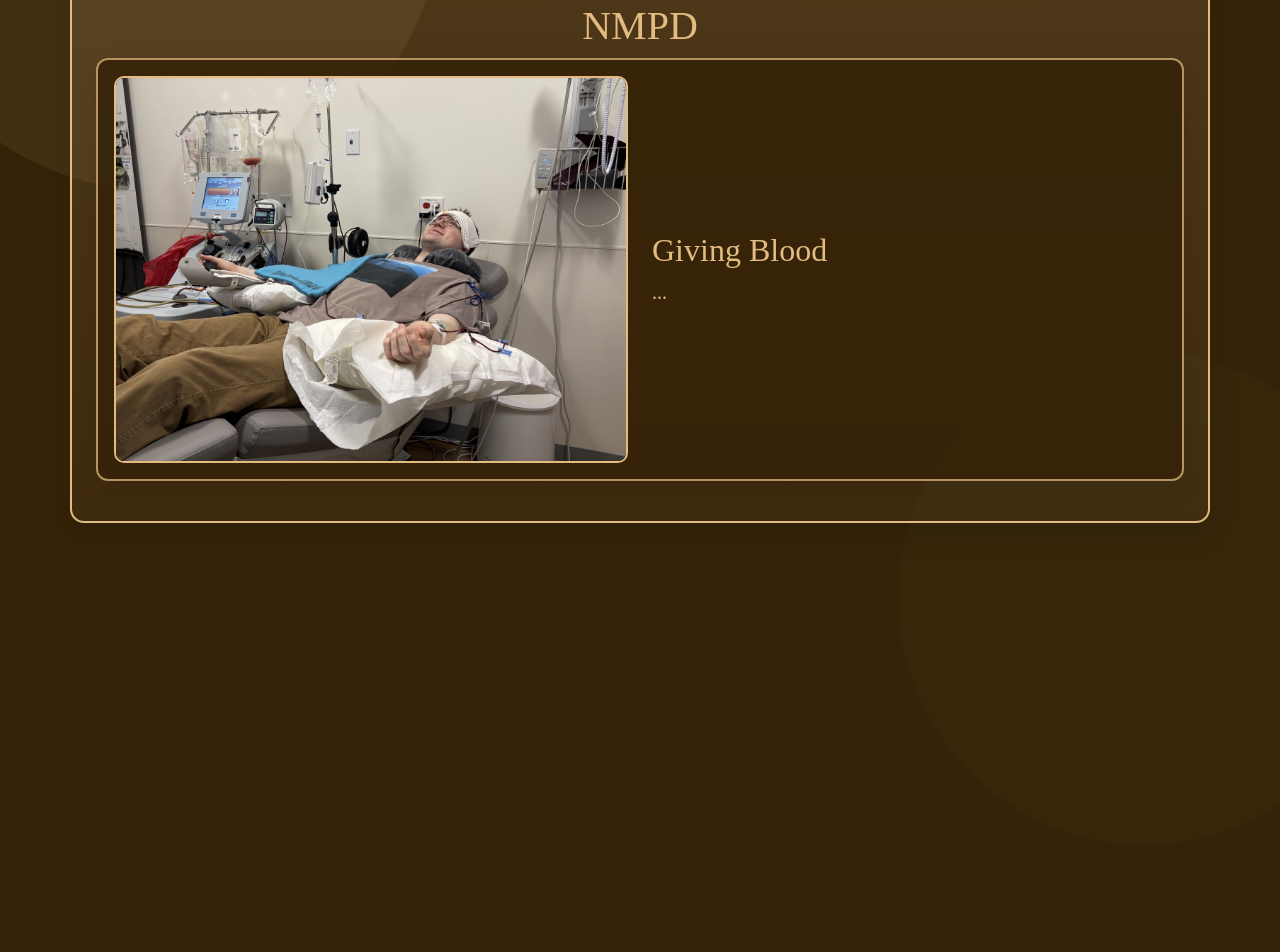
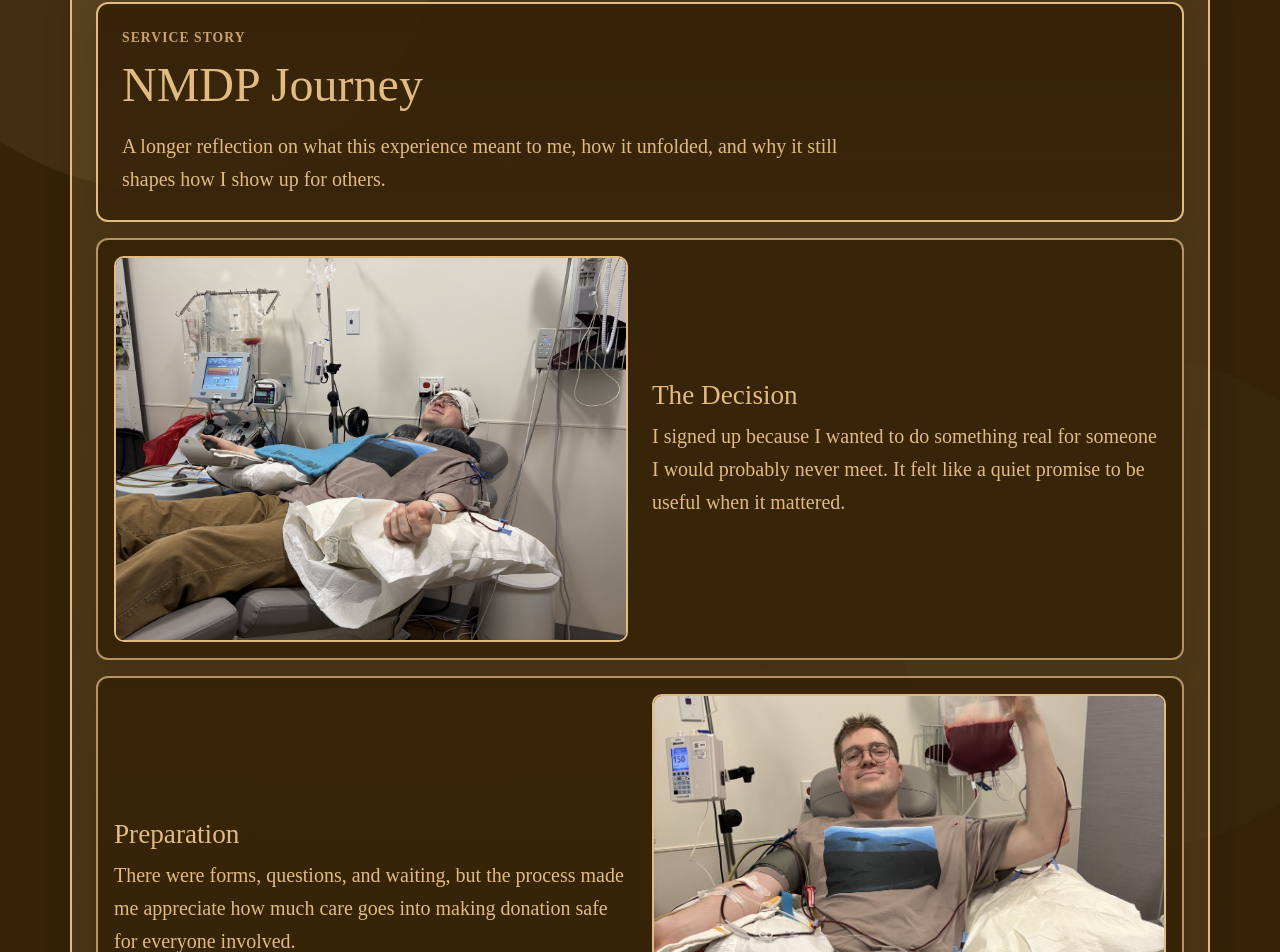
Before and after one commit to BraydenPierce/My-Portfolio-Webpage, a React (Create React App) app in the folder frontend/: page /nmpd in a window 1280 px wide. Shown: the part 130-1082 px from the top of the page. Before the commit the page ends 906 px from the top, so only its background shows below. Built offline with nearby package versions, Linux system fonts and the light colour scheme; no server answers.

Commit message:
update: set the background circles to be on everypage

```diff
--- a/frontend/src/App.jsx
+++ b/frontend/src/App.jsx
@@ -61,7 +61,11 @@
   }, []);
 
   return (
-    <>
+    <div className="app-bg">
+      <div className="app-bg-circle app-bg-circle-one" aria-hidden="true" />
+      <div className="app-bg-circle app-bg-circle-two" aria-hidden="true" />
+
+      <div className="app-content">
         <NavBar
           isAuthenticated={isAuthenticated}
           onLogoutSuccess={() => {
@@ -75,18 +79,14 @@
           <Route path="/" element={<Home />} />
           <Route path="/experience" element={<Xp />} />
           <Route path="/portfolio" element={<Portfolio />} />
-
           <Route path="/nmpd" element={<Nmpd />} />
-        <Route path="/onc" element={<Onc/>} />
-
+          <Route path="/onc" element={<Onc />} />
           <Route path="/hobbies" element={<Hobbies isAdmin={user?.accType === "Admin"} />} />
-        <Route
-          path="/login"
-          element={<Login onLoginSuccess={refreshSession} />}
-        />
+          <Route path="/login" element={<Login onLoginSuccess={refreshSession} />} />
           <Route path="/register" element={<Register />} />
         </Routes>
-    </>
+      </div>
+    </div>
   );
 };
 
--- a/frontend/src/index.css
+++ b/frontend/src/index.css
@@ -45,8 +45,161 @@
   background-color: var(--bs-tertiary);
 }
 
+.app-bg {
+  position: relative;
+  min-height: 100vh;
+  overflow-x: clip;
+}
+
+.app-content {
+  position: relative;
+  z-index: 1;
+}
+
+.app-bg-circle {
+  position: fixed;
+  border-radius: 999px;
+  pointer-events: none;
+  z-index: 0;
+  opacity: 0.28;
+  animation: appBgFloat 14s ease-in-out infinite;
+}
+
+.app-bg-circle-one {
+  width: 42vmax;
+  height: 42vmax;
+  top: -16vmax;
+  left: -10vmax;
+  background: rgba(var(--bs-secondary-rgb), 0.28);
+}
+
+.app-bg-circle-two {
+  width: 38vmax;
+  height: 38vmax;
+  right: -8vmax;
+  bottom: -14vmax;
+  background: rgba(var(--bs-tertiary-rgb), 0.2);
+  animation-delay: -6s;
+}
+
+@keyframes appBgFloat {
+  0%, 100% { transform: translateY(0) translateX(0) scale(1); }
+  50% { transform: translateY(-2.3vmax) translateX(1.5vmax) scale(1.06); }
+}
+
+@media (prefers-reduced-motion: reduce) {
+  .app-bg-circle {
+    animation: none !important;
+  }
+}
+
+/* #region NMPD */
+.nmpd-hero {
+  background: linear-gradient(
+    180deg,
+    rgba(var(--bs-primary-rgb), 0.9),
+    rgba(var(--bs-primary-rgb), 0.74)
+  );
+  border: 2px solid var(--fx-border);
+  border-radius: 12px;
+  padding: clamp(1rem, 2vw, 1.5rem);
+  margin-bottom: 1rem;
+  box-shadow: 0 8px 22px rgba(0, 0, 0, 0.1);
+}
+
+.nmpd-kicker {
+  color: var(--fx-title);
+  font-weight: 700;
+  letter-spacing: 0.08em;
+  text-transform: uppercase;
+  opacity: 0.85;
+  font-size: 0.85rem;
+}
+
+.nmpd-hero-title {
+  font-size: clamp(1.9rem, 4vw, 3rem);
+}
+
+.nmpd-hero-text {
+  max-width: 72ch;
+  line-height: 1.65;
+}
+
+.nmpd-story-card {
+  margin-bottom: 1rem;
+}
+
+.nmpd-story-title {
+  font-size: clamp(1.2rem, 2.2vw, 1.7rem);
+  margin-bottom: 0.55rem;
+}
+
+.nmpd-story-text {
+  line-height: 1.65;
+}
+
+[data-bs-theme="dark"] .nmpd-hero {
+  border-color: var(--bs-secondary);
+  background: linear-gradient(
+    180deg,
+    rgba(var(--bs-primary-rgb), 0.95),
+    rgba(var(--bs-primary-rgb), 0.82)
+  );
+}
+/* #endregion */
+
+/* #region ONC */
+.onc-hero {
+  background: linear-gradient(
+    180deg,
+    rgba(var(--bs-primary-rgb), 0.9),
+    rgba(var(--bs-primary-rgb), 0.74)
+  );
+  border: 2px solid var(--fx-border);
+  border-radius: 12px;
+  padding: clamp(1rem, 2vw, 1.5rem);
+  margin-bottom: 1rem;
+  box-shadow: 0 8px 22px rgba(0, 0, 0, 0.1);
+}
+
+.onc-kicker {
+  color: var(--fx-title);
+  font-weight: 700;
+  letter-spacing: 0.08em;
+  text-transform: uppercase;
+  opacity: 0.85;
+  font-size: 0.85rem;
+}
+
+.onc-hero-title {
+  font-size: clamp(1.9rem, 4vw, 3rem);
+}
+
+.onc-hero-text {
+  max-width: 68ch;
+  line-height: 1.6;
+}
+
+.onc-task-card {
+  padding: 1rem 1rem 1.1rem;
+}
+
+.onc-task-title {
+  font-size: clamp(1.2rem, 2.2vw, 1.6rem);
+  margin-bottom: 0.5rem;
+}
+
+[data-bs-theme="dark"] .onc-hero {
+  border-color: var(--bs-secondary);
+  background: linear-gradient(
+    180deg,
+    rgba(var(--bs-primary-rgb), 0.95),
+    rgba(var(--bs-primary-rgb), 0.82)
+  );
+}
+/* #endregion */
+
 /* #region useScrollFx */
-/* Generic page shell */
 .fx-page {
   --fx-accent-a-rgb: var(--bs-secondary-rgb);
   --fx-accent-b-rgb: var(--bs-tertiary-rgb);
@@ -67,32 +220,6 @@
   z-index: 1200;
   background: linear-gradient(90deg, var(--bs-tertiary), var(--bs-secondary));
   box-shadow: 0 0 10px rgba(var(--bs-secondary-rgb), 0.65);
-}
-
-.fx-bg {
-  position: fixed;
-  border-radius: 999px;
-  pointer-events: none;
-  z-index: 0;
-  opacity: 0.3;
-  animation: fxFloat 14s ease-in-out infinite;
-}
-
-.fx-bg.one {
-  width: 42vmax;
-  height: 42vmax;
-  top: -16vmax;
-  left: -10vmax;
-  background: rgba(var(--fx-accent-a-rgb), 0.28);
-}
-
-.fx-bg.two {
-  width: 38vmax;
-  height: 38vmax;
-  right: -8vmax;
-  bottom: -14vmax;
-  background: rgba(var(--fx-accent-b-rgb), 0.2);
-  animation-delay: -6s;
 }
 
 .fx-shell {
--- a/frontend/src/pages/phil-pages/nmpd.jsx
+++ b/frontend/src/pages/phil-pages/nmpd.jsx
@@ -5,35 +5,102 @@
 import guitar from "../../assets/imgs/guitar.jpg";
 import spaceNeedle from "../../assets/imgs/spaceNeedle.jpg";
 
+const storySections = [
+  {
+    title: "The Decision",
+    text:
+      "I signed up because I wanted to do something real for someone I would probably never meet. It felt like a quiet promise to be useful when it mattered.",
+    image: giveBlood,
+    alt: "Preparing to donate",
+  },
+  {
+    title: "Preparation",
+    text:
+      "There were forms, questions, and waiting, but the process made me appreciate how much care goes into making donation safe for everyone involved.",
+    image: gotBlood,
+    alt: "After the donation process",
+  },
+  {
+    title: "Patience And Perspective",
+    text:
+      "A lot of this experience was not dramatic. It was mostly patience, trust, and following through. That is what made it meaningful.",
+    image: spaceNeedle,
+    alt: "Looking outward for perspective",
+  },
+  {
+    title: "Support System",
+    text:
+      "Friends and family checked in along the way, and that support made a difference. Big moments are rarely done alone.",
+    image: guitar,
+    alt: "Creative reset with guitar",
+  },
+  {
+    title: "Why It Stays With Me",
+    text:
+      "This experience changed how I think about service. Helping does not always require a grand gesture; sometimes it is consistency and willingness.",
+    image: giveBlood,
+    alt: "Donation memory",
+  },
+  {
+    title: "What I Learned",
+    text:
+      "I learned that fear and purpose can exist together. You do not need to feel perfectly ready to do something worthwhile.",
+    image: gotBlood,
+    alt: "Recovery and reflection",
+  },
+  {
+    title: "Carrying It Forward",
+    text:
+      "Since then, I try to apply that same mindset in school, work, and volunteer opportunities: show up, stay steady, and do the next right thing.",
+    image: spaceNeedle,
+    alt: "Looking ahead",
+  },
+  {
+    title: "Closing Reflection",
+    text:
+      "If this story has a theme, it is that ordinary people can have extraordinary impact through practical choices. This was one of those choices for me.",
+    image: guitar,
+    alt: "Reflection through music",
+  },
+];
+
 const Nmpd = () => {
   useScrollFx({ revealSelector: ".fx-reveal", progressVar: "--fx-progress" });
 
   return (
-    <main className="fx-page">
+    <main className="fx-page nmpd-theme">
       <div className="fx-progress" aria-hidden="true" />
-      <div className="fx-bg one" aria-hidden="true" />
-      <div className="fx-bg two" aria-hidden="true" />
 
       <Container className="fx-shell mt-4 mb-5 p-4">
-        <section className="fx-reveal is-visible">
-          <h1 className="fx-title text-center">NMPD</h1>
+        <section className="nmpd-hero fx-reveal is-visible">
+          <p className="nmpd-kicker mb-2">Service Story</p>
+          <h1 className="fx-title nmpd-hero-title mb-3">NMDP Journey</h1>
+          <p className="nmpd-hero-text mb-0">
+            A longer reflection on what this experience meant to me, how it unfolded,
+            and why it still shapes how I show up for others.
+          </p>
         </section>
 
-        <section className="fx-card fx-reveal">
+        {storySections.map((section, index) => {
+          const imageOrder = index % 2 === 1 ? "order-md-2" : "";
+          const textOrder = index % 2 === 1 ? "order-md-1" : "";
+
+          return (
+            <section key={section.title} className="fx-card fx-reveal nmpd-story-card">
               <Row className="align-items-center g-4">
-            <Col md={6}>
+                <Col xs={12} md={6} className={imageOrder}>
                   <div className="fx-photo-frame">
-                <Image src={giveBlood} alt="Giving blood" className="fx-photo" fluid />
+                    <Image src={section.image} alt={section.alt} className="fx-photo" fluid />
                   </div>
                 </Col>
-            <Col md={6}>
-              <h2 className="fx-title">Giving Blood</h2>
-              <p className="mb-0">...</p>
+                <Col xs={12} md={6} className={textOrder}>
+                  <h2 className="fx-title nmpd-story-title">{section.title}</h2>
+                  <p className="mb-0 nmpd-story-text">{section.text}</p>
                 </Col>
               </Row>
             </section>
-
-        {/* repeat for other photos */}
+          );
+        })}
       </Container>
     </main>
   );
--- a/frontend/src/pages/phil-pages/onc.jsx
+++ b/frontend/src/pages/phil-pages/onc.jsx
@@ -1,27 +1,54 @@
-import { Container } from "react-bootstrap";
-import useScrollFx from "../../hooks/useScrollFx"; // adjust path
+import { Container, Row, Col } from "react-bootstrap";
+import useScrollFx from "../../hooks/useScrollFx";
+
+const ONC_HOURS = 18.5;
+
+const volunteerTasks = [
+  {
+    title: "Snow And Trail Clearing",
+    text: "Cleared trails and common areas after snowstorms to keep paths safe and accessible.",
+  },
+  {
+    title: "Beaver Dam Cleanup",
+    text: "Helped clear out beaver dams and debris to protect flow and nearby trail areas.",
+  },
+  {
+    title: "Invasive Species Removal",
+    text: "Removed invasive plants to support native habitat health and long-term restoration.",
+  },
+  {
+    title: "Habitat Restoration",
+    text: "Spread weights in tons of quality soil and planted native plant species",
+  },
+];
 
 const Onc = () => {
   useScrollFx({ revealSelector: ".fx-reveal", progressVar: "--fx-progress" });
 
   return (
-    <main className="fx-page">
+    <main className="fx-page onc-theme">
       <div className="fx-progress" aria-hidden="true" />
-      <div className="fx-bg one" aria-hidden="true" />
-      <div className="fx-bg two" aria-hidden="true" />
 
       <Container className="fx-shell mt-4 mb-5 p-4">
-        <section className="fx-card fx-reveal is-visible">
-          <h1 className="fx-title">Ogden Nature Center</h1>
-          <p className="mb-0">
-            I love nature, so once a week I spend an evening volunteering...
+        <section className="onc-hero fx-reveal is-visible">
+          <p className="onc-kicker mb-2">Volunteer Work</p>
+          <h1 className="fx-title onc-hero-title mb-3">Ogden Nature Center</h1>
+          <p className="onc-hero-text mb-0">
+            I love nature, so I have spent a total of {ONC_HOURS} hours volunteering.
+            Here are a few things I have done:
           </p>
         </section>
 
-        <section className="fx-card fx-reveal">
-          <h2 className="fx-title">Trail Work</h2>
-          <p className="mb-0">Snow clearing, paths, and common areas.</p>
-        </section>
+        <Row className="g-3 mt-1">
+          {volunteerTasks.map((task) => (
+            <Col key={task.title} xs={12} md={6}>
+              <section className="fx-card fx-reveal onc-task-card h-100">
+                <h2 className="fx-title onc-task-title">{task.title}</h2>
+                <p className="mb-0">{task.text}</p>
+              </section>
+            </Col>
+          ))}
+        </Row>
       </Container>
     </main>
   );
```
Lines whose indentation alone changed are shown as unchanged.
